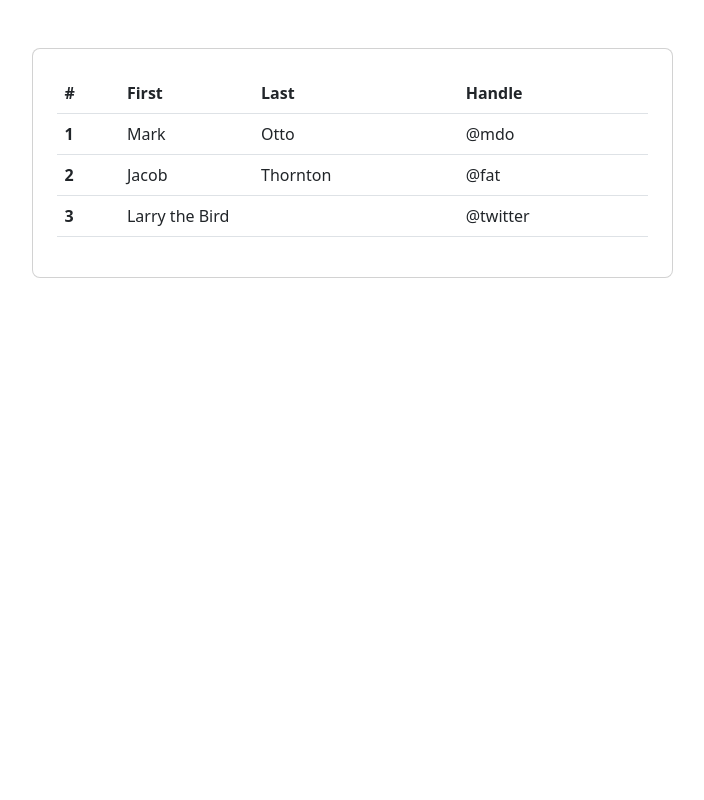
After one commit to aslamjazinfotech/HR-Management-System, a PHP site: page /TudoList.php in a window 1280 px wide. The commit adds this page. Shown: the whole page, without its empty margins (288-992 px from the left). Run offline with PHP 8.4, Linux system fonts and the light colour scheme.

Commit message:
update modify

```diff
--- a/EmployeeData.php
+++ b/EmployeeData.php
@@ -104,11 +104,8 @@ if(isset($_GET['deleteid'])){
                         <td>'.$Gender.'</td>
                         <td>'.$JoiningDate.'</td>
                         <td>
-<<<<<<< HEAD
-                         <button class="btn btn-danger"><a class="text-white text-decoration-none" href="EmployeeData.php? deleteid='.$id.'" class="text-light ">Delete</a></button>
-=======
                          <button class="btn btn-danger"><a href="EmployeeData.php? deleteid='.$id.'" class="text-white text-decoration-none">Delete</a></button>
->>>>>>> baad53870f239ddbb47ef4ae41a67bac919ebf5d
+
                         </td>';
                     }
                 }
--- /dev/null
+++ b/TudoList.php
@@ -0,0 +1,57 @@
+<!DOCTYPE html>
+<html lang="en">
+<head>
+    <meta charset="UTF-8">
+    <meta name="viewport" content="width=device-width, initial-scale=1.0">
+    <title>To Do List</title>
+    <link href="https://cdn.jsdelivr.net/npm/bootstrap@5.3.0/dist/css/bootstrap.min.css" rel="stylesheet">
+</head>
+<body>
+    <section class="vh-100">
+        <div class="container py-5 h-100">
+            <div class="row d-flex justify-content-center align-align-item-center h-100">
+                <div class="col col-lg-9 col-xl-7">
+                    <div class="card rounded-3">
+                        <div class="card-body p-4">
+                        <table class="table">
+                        <thead>
+                            <tr>
+                            <th scope="col">#</th>
+                            <th scope="col">First</th>
+                            <th scope="col">Last</th>
+                            <th scope="col">Handle</th>
+                            </tr>
+                        </thead>
+                        <tbody>
+                            <tr>
+                            <th scope="row">1</th>
+                            <td>Mark</td>
+                            <td>Otto</td>
+                            <td>@mdo</td>
+                            </tr>
+                            <tr>
+                            <th scope="row">2</th>
+                            <td>Jacob</td>
+                            <td>Thornton</td>
+                            <td>@fat</td>
+                            </tr>
+                            <tr>
+                            <th scope="row">3</th>
+                            <td colspan="2">Larry the Bird</td>
+                            <td>@twitter</td>
+                            </tr>
+                        </tbody>
+                        </table>
+                        </div>
+                    </div>
+                </div>
+            </div>
+
+        </div>
+
+    </section>
+
+
+<script src="https://cdn.jsdelivr.net/npm/bootstrap@5.3.0/dist/js/bootstrap.bundle.min.js"></script>
+</body>
+</html>
--- a/database.php
+++ b/database.php
@@ -1,4 +1,4 @@
-<!-- Connection for database -->
+
  <?php
    $conn = new mysqli('localhost', 'root', '','erms');
 
--- a/update.php
+++ b/update.php
@@ -28,13 +28,18 @@ if (isset($_GET['updateid'])) {
     $Date = $row['Date'];
     $Timein = $row['Timein'];
     $Timeout = $row['Timeout'];
+    $Totalhour = $row['Totalhour'];
+
 }
+
 
 if ($_SERVER["REQUEST_METHOD"] == "POST") {
     $Employee = $_POST["username"];
     $Date = $_POST["date"];
     $Timein = $_POST["Time"];
     $Timeout = $_POST["Timeout"];
+
+
 
     $sql = "UPDATE `attendance` SET Employee = '$Employee',Date = '$Date',Timein ='$Timein',Timeout='$Timeout' WHERE id=$id";
     $result = mysqli_query($conn, $sql);
```
Also changed, not shown: AttendanceForm.php (+17 -25 lines), AttendanceTable.php (+23 -17 lines).
